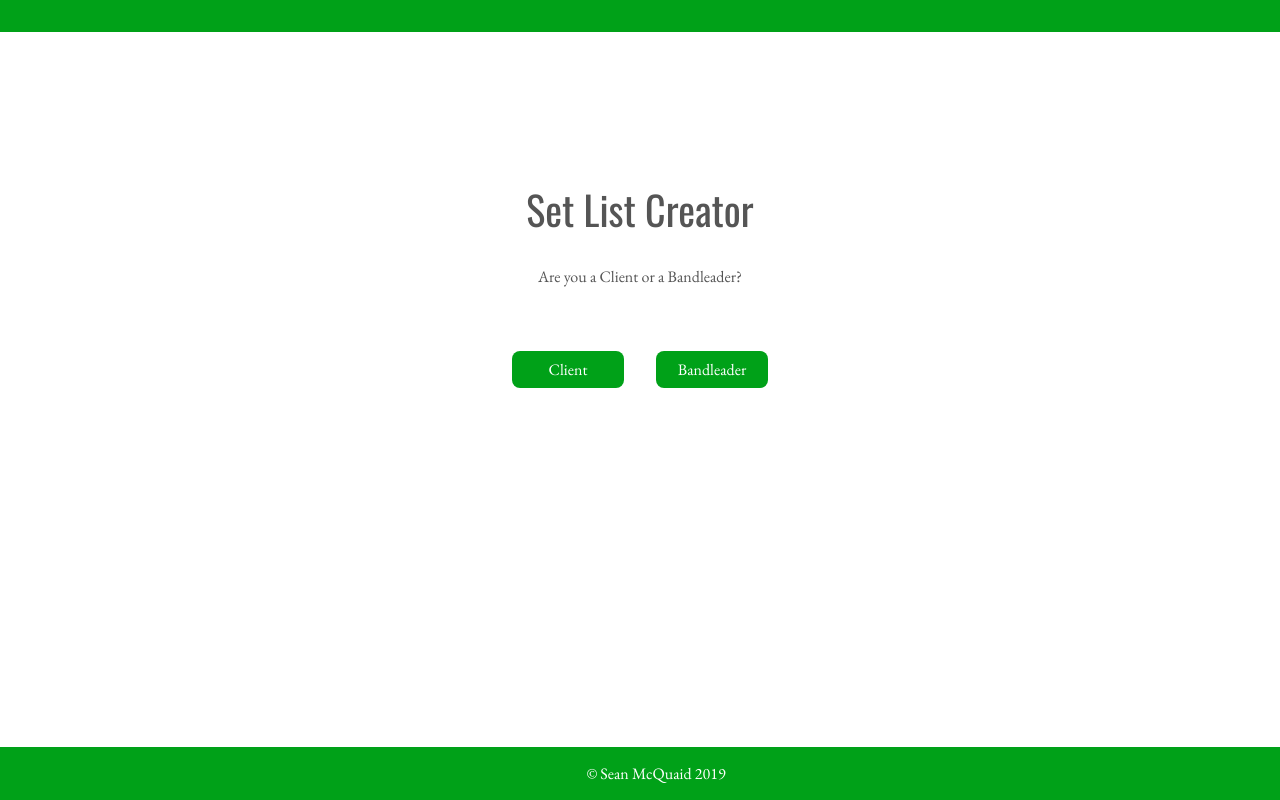
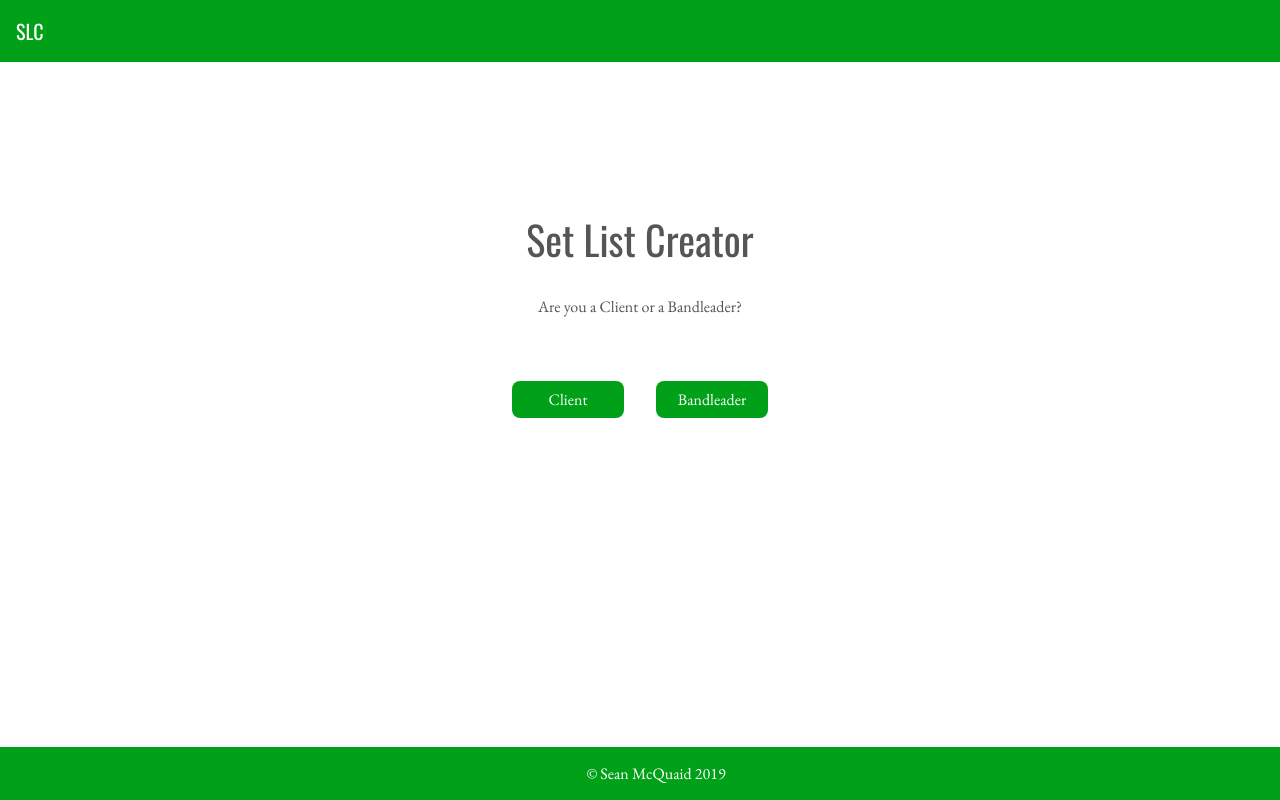
Before and after one commit to seanmcquaid/SetListCreator, a React (Create React App) app in the folder client/: page / in a window 1280 px wide. Shown: the top 800 px of the page. Built offline with nearby package versions, Linux system fonts and the light colour scheme.

Commit message:
made a simple navbar for now until I finish the register/login work

```diff
--- a/client/src/components/Navbar/Navbar.js
+++ b/client/src/components/Navbar/Navbar.js
@@ -4,13 +4,12 @@ import {useSelector, useDispatch} from "react-redux";
 import styles from "./Navbar.module.css";
 
 const Navbar = props => {
-    const authStatus = useSelector(state => state.auth.isAuthenticated);
-    const navBarLeft = authStatus ? "" : "";
-    const navBarRight = authStatus ? "" : "";
+    const isAuthenticatedStatus = useSelector(state => state.auth.isAuthenticated);
+    const userInfo = useSelector(state => state.auth.userInfo);
+    const navBarRight = isAuthenticatedStatus ? "" : "";
     return(
         <nav className={styles.navbarContainer}>
-            {navBarLeft}
-            {navBarRight}
+            <Link className={styles.navLink} to="/">SLC</Link>
         </nav>
     )
 }
--- a/client/src/components/Navbar/Navbar.module.css
+++ b/client/src/components/Navbar/Navbar.module.css
@@ -3,4 +3,14 @@
     background-color :#00a118;
     width : 100%;
     padding : 1rem;
+    display : flex;
+    flex-direction: row;
 }
+
+.navLink{
+    color :#fff;
+    text-decoration: none;
+    font-family: 'Oswald', sans-serif;
+    font-size : 1.25rem;
+    font-weight: 200;
+}
```
